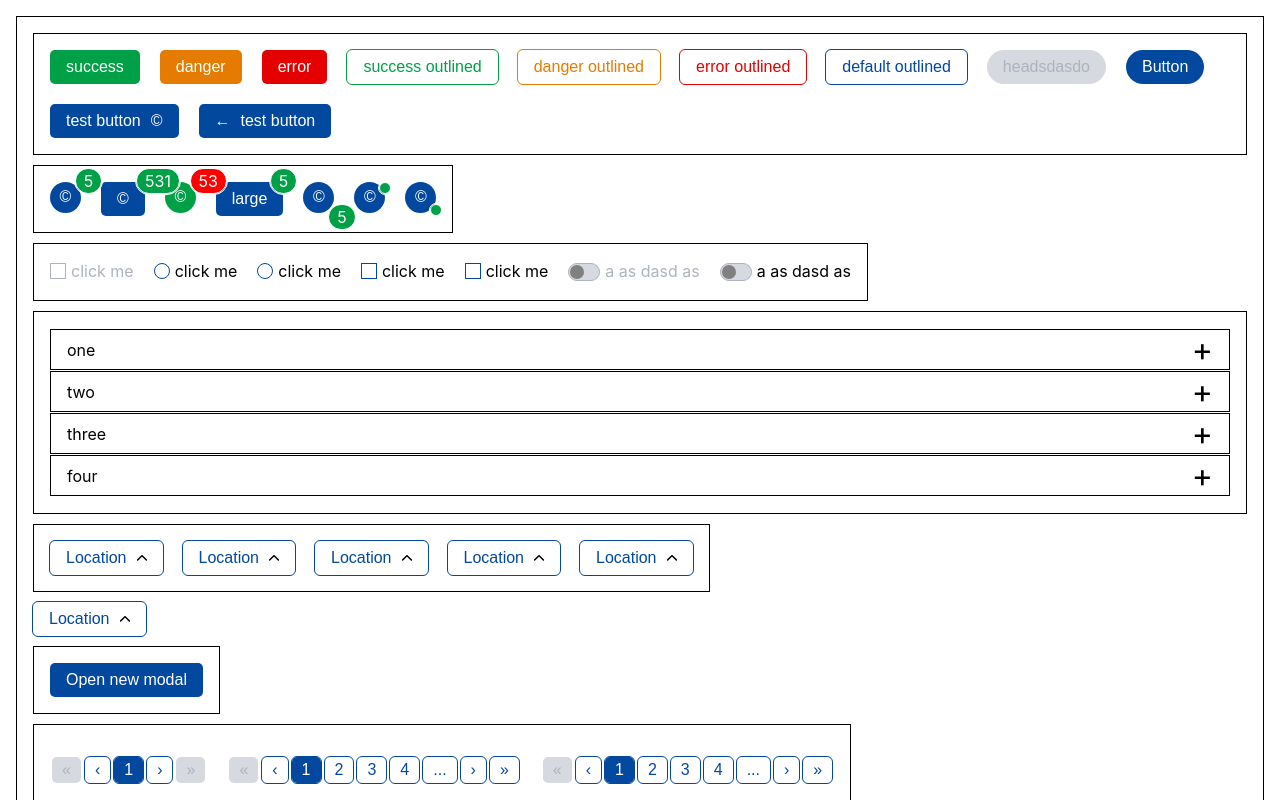
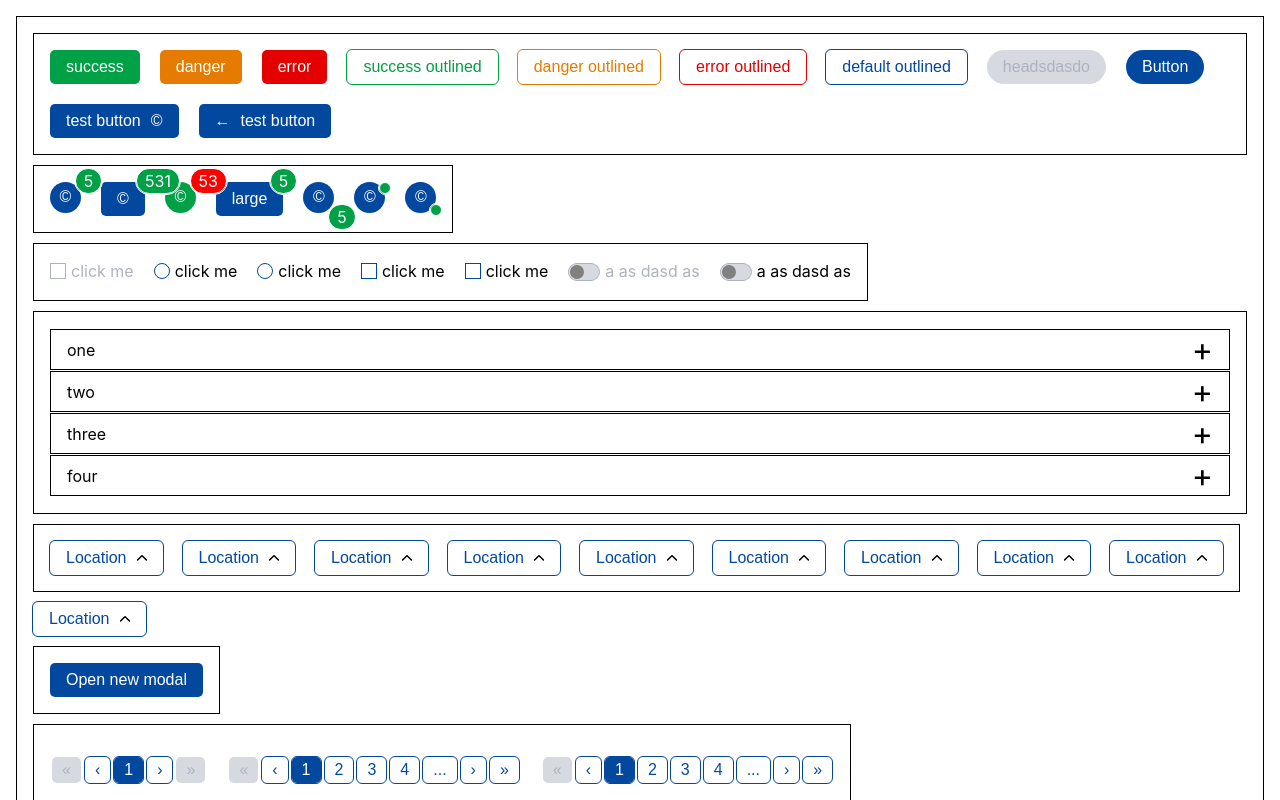
Before and after one commit to bandvov/react-ui-kit, a React (Create React App) app: page / in a window 1280 px wide. Shown: the top 800 px of the page. Built offline with nearby package versions, Linux system fonts and the light colour scheme.

Commit message:
add new childreb container positions

```diff
--- a/src/App.tsx
+++ b/src/App.tsx
@@ -303,6 +303,59 @@ function App() {
             </Dropdown>
           </>
         </Dropdown>
+
+        <Dropdown
+          position="right-bottom"
+          isOpen={openDropdown}
+          title={"Location"}
+          onClick={setOpenDropdown}
+          onKeyDown={setOpenDropdown}
+        >
+          <div style={{ border: "1px solid" }}>
+            <h1 style={{ margin: "2rem" }} tabIndex={0}>
+              Dropdown
+            </h1>
+          </div>
+        </Dropdown>
+        <Dropdown
+          position="left-bottom"
+          isOpen={openDropdown}
+          title={"Location"}
+          onClick={setOpenDropdown}
+          onKeyDown={setOpenDropdown}
+        >
+          <div style={{ border: "1px solid" }}>
+            <h1 style={{ margin: "2rem" }} tabIndex={0}>
+              Dropdown
+            </h1>
+          </div>
+        </Dropdown>
+        <Dropdown
+          position="right-top"
+          isOpen={openDropdown}
+          title={"Location"}
+          onClick={setOpenDropdown}
+          onKeyDown={setOpenDropdown}
+        >
+          <div style={{ border: "1px solid" }}>
+            <h1 style={{ margin: "2rem" }} tabIndex={0}>
+              Dropdown
+            </h1>
+          </div>
+        </Dropdown>
+        <Dropdown
+          position="left-top"
+          isOpen={openDropdown}
+          title={"Location"}
+          onClick={setOpenDropdown}
+          onKeyDown={setOpenDropdown}
+        >
+          <div style={{ border: "1px solid" }}>
+            <h1 style={{ margin: "2rem" }} tabIndex={0}>
+              Dropdown
+            </h1>
+          </div>
+        </Dropdown>
       </Wrapper>
       <div>
         <Dropdown
--- a/src/components/Dropdown/Dropdown.tsx
+++ b/src/components/Dropdown/Dropdown.tsx
@@ -36,6 +36,26 @@ const ChildrenContainer = styled.div<{
         return css`
           top: calc(-${props.offset / 2 + "px"} + 50%);
           left: calc(100% + 10px);
+        `;
+      case "left-top":
+        return css`
+          bottom: 40px;
+          left: 0;
+        `;
+      case "right-top":
+        return css`
+          bottom: 40px;
+          right: 0;
+        `;
+      case "left-bottom":
+        return css`
+          top: 40px;
+          left: 0;
+        `;
+      case "right-bottom":
+        return css`
+          top: 40px;
+          right: 0;
         `;
       default:
         break;
```
